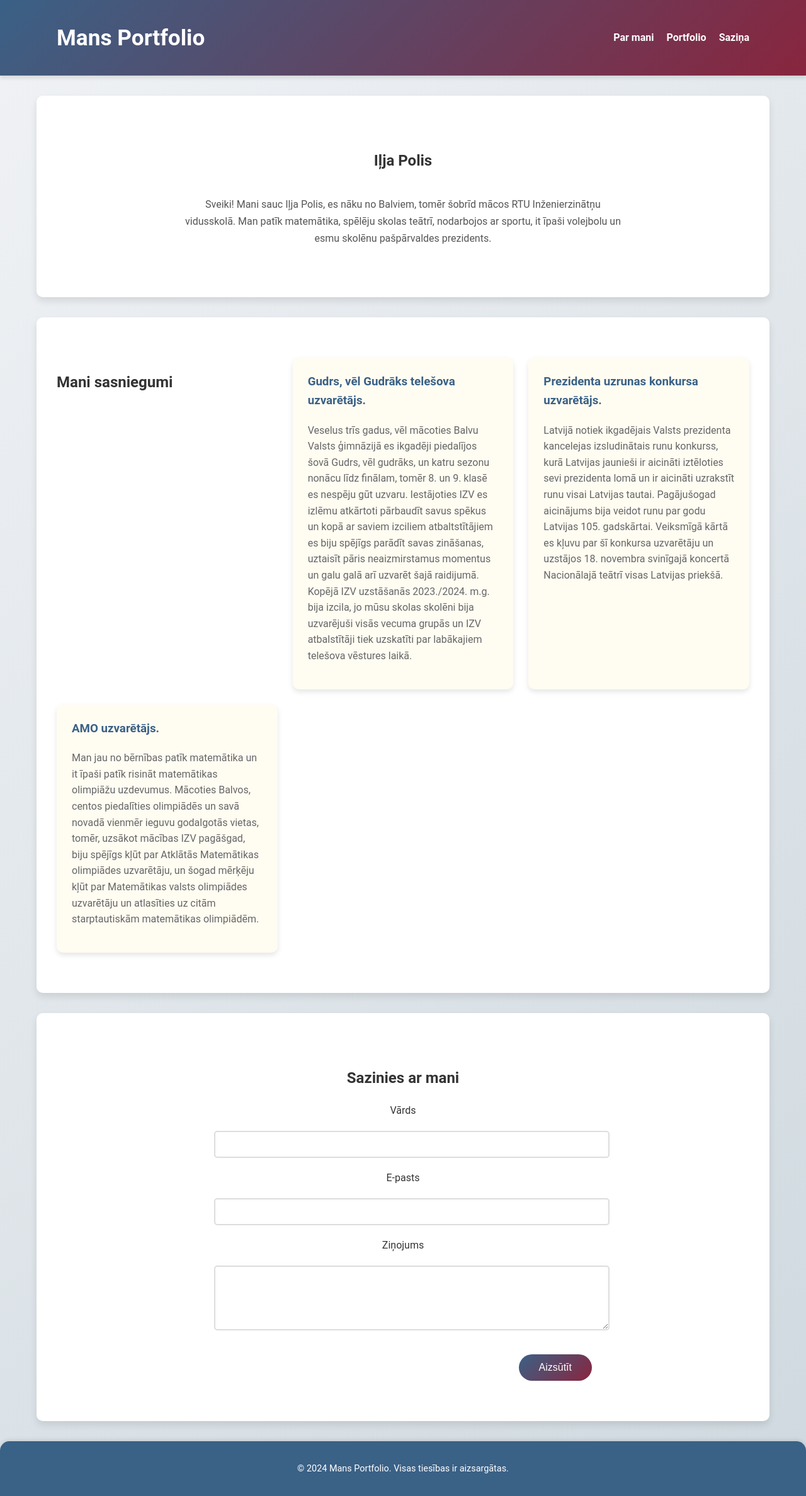
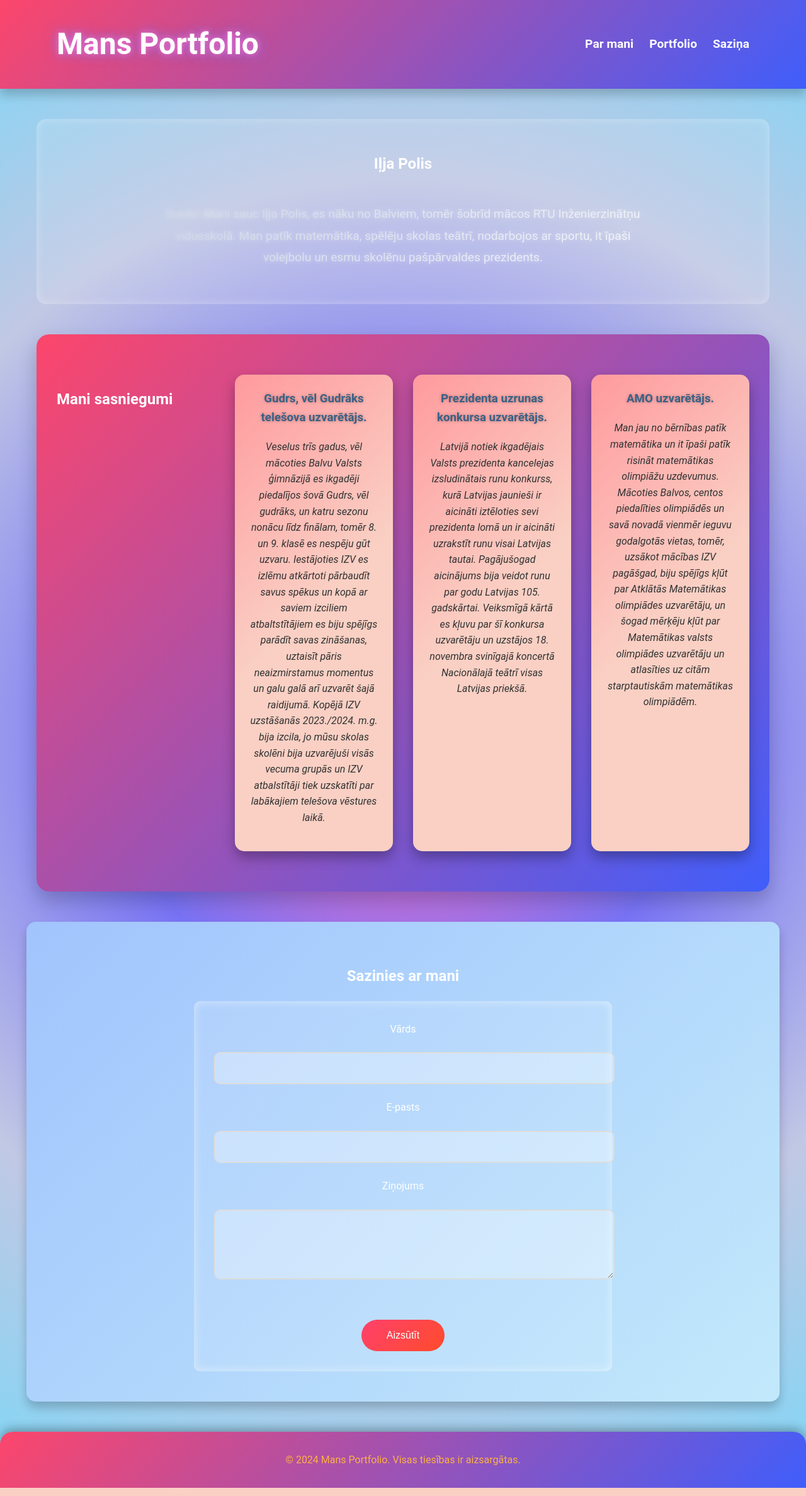
Before and after one commit to iljapolis/portfolioPy, a Flask app: page / in a window 1280 px wide. Shown: the whole page at 63% size. Run offline with Flask 3, Linux system fonts and the light colour scheme; some libraries are stand-ins or nearby versions.

Commit message:
psycho style

```diff
--- a/static/styles.css
+++ b/static/styles.css
@@ -4,18 +4,18 @@ body {
     line-height: 1.6;
     margin: 0;
     padding: 0;
-    background: linear-gradient(135deg, #f0f2f5, #cfd9df);
-    color: #333;
-    transition: all 0.3s ease-in-out;
+    background: radial-gradient(circle, #ff6ec4, #7873f5, #c1c8e4, #7fd6f6);
+    color: #fff;
+    transition: all 0.5s ease-in-out;
 }
 
 /* Header Styles */
 header {
-    background: #3a6186;
-    background: linear-gradient(135deg, #3a6186, #89253e);
+    background: linear-gradient(135deg, #fc466b, #3f5efb);
     color: #fff;
     padding: 2rem 0;
-    box-shadow: 0 4px 6px rgba(0, 0, 0, 0.1);
+    text-align: center;
+    box-shadow: 0 10px 15px rgba(0, 0, 0, 0.2);
 }
 
 nav {
@@ -29,13 +29,15 @@ nav {
 
 nav h1 {
     margin: 0;
-    font-size: 2.2rem;
+    font-size: 3rem;
+    font-weight: bold;
+    text-shadow: 0 0 10px #ff6ec4, 0 0 20px #7873f5;
 }
 
 nav ul {
     list-style: none;
     display: flex;
-    gap: 20px;
+    gap: 25px;
     margin: 0;
 }
 
@@ -47,145 +49,160 @@ nav a {
     color: #fff;
     text-decoration: none;
     font-weight: bold;
-    transition: color 0.3s ease;
+    font-size: 1.2rem;
+    transition: color 0.3s ease, transform 0.2s ease;
 }
 
 nav a:hover {
-    color: #ffd1ba;
+    color: #fcb045;
+    transform: scale(1.1);
 }
 
 /* Section Styles */
 section {
     padding: 4rem 2rem;
-    background: #fff;
-    margin: 2rem auto;
+    background: #3f5efb;
+    background: linear-gradient(135deg, #fc466b, #3f5efb);
+    margin: 3rem auto;
     max-width: 1100px;
-    border-radius: 10px;
-    box-shadow: 0 6px 12px rgba(0, 0, 0, 0.1);
-    transition: all 0.3s ease-in-out;
+    border-radius: 20px;
+    box-shadow: 0 15px 30px rgba(0, 0, 0, 0.2);
+    transition: all 0.5s ease;
 }
 
-/* About Section */
 #about {
     display: flex;
     flex-direction: column;
     align-items: center;
     text-align: center;
+    background: rgba(255, 255, 255, 0.1);
+    padding: 2rem;
+    border-radius: 15px;
+    box-shadow: inset 0 0 15px rgba(255, 255, 255, 0.3);
 }
 
 #about p {
-    max-width: 700px;
-    margin: 1rem 0;
-    color: #555;
-    line-height: 1.7;
+    max-width: 800px;
+    margin: 1.5rem 0;
+    color: #fff;
+    font-size: 1.2rem;
+    line-height: 1.8;
+    background: linear-gradient(135deg, #c3cfe2, #f5f7fa);
+    -webkit-background-clip: text;
+    color: transparent;
+    text-shadow: 0px 0px 8px rgba(255, 255, 255, 0.5);
 }
 
 /* Portfolio Section */
 #portfolio {
     display: grid;
-    grid-template-columns: repeat(auto-fit, minmax(300px, 1fr));
-    gap: 1.5rem;
+    grid-template-columns: repeat(auto-fit, minmax(250px, 1fr));
+    gap: 2rem;
 }
 
 .portfolio-item {
     background: #fffcf2;
     padding: 1.5rem;
-    border-radius: 10px;
-    transition: transform 0.3s ease, box-shadow 0.3s ease;
-    box-shadow: 0 4px 8px rgba(0, 0, 0, 0.1);
+    border-radius: 15px;
+    transition: transform 0.5s ease, box-shadow 0.5s ease;
+    box-shadow: 0 10px 20px rgba(0, 0, 0, 0.3);
     position: relative;
     overflow: hidden;
+    background: linear-gradient(135deg, #ff9a9e, #fad0c4, #fad0c4);
 }
 
 .portfolio-item:hover {
-    transform: translateY(-5px);
-    box-shadow: 0 10px 20px rgba(0, 0, 0, 0.2);
+    transform: translateY(-10px) rotate(3deg);
+    box-shadow: 0 20px 40px rgba(0, 0, 0, 0.5);
 }
 
 .portfolio-item h3 {
     color: #3a6186;
     margin-top: 0;
+    text-align: center;
+    text-shadow: 0 0 5px rgba(0, 0, 0, 0.3);
 }
 
 .portfolio-item p {
-    color: #666;
+    color: #333;
     margin-bottom: 1rem;
-}
-
-.portfolio-item::after {
-    content: "";
-    position: absolute;
-    top: 0;
-    right: 0;
-    bottom: 0;
-    left: 0;
-    background: rgba(255, 126, 95, 0.1);
-    opacity: 0;
-    transition: opacity 0.3s ease;
-}
-
-.portfolio-item:hover::after {
-    opacity: 1;
+    text-align: center;
+    font-style: italic;
 }
 
 /* Form Styles */
 #contact {
     text-align: center;
+    background: linear-gradient(135deg, #a1c4fd, #c2e9fb);
+    padding: 3rem;
+    border-radius: 15px;
+    box-shadow: 0 10px 15px rgba(0, 0, 0, 0.2);
 }
 
 form {
     display: flex;
     flex-direction: column;
-    gap: 1.2rem;
+    gap: 1.5rem;
     max-width: 600px;
     margin: 0 auto;
+    background: rgba(255, 255, 255, 0.1);
+    padding: 2rem;
+    border-radius: 10px;
+    box-shadow: inset 0 0 15px rgba(255, 255, 255, 0.5);
 }
 
 input, textarea {
     width: 100%;
-    padding: 0.75rem;
+    padding: 1rem;
     border: 2px solid #ddd;
-    border-radius: 5px;
-    transition: border-color 0.3s ease;
+    border-radius: 10px;
+    background: rgba(255, 255, 255, 0.3);
+    color: #fff;
+    transition: border-color 0.3s ease, background 0.3s ease;
 }
 
 input:focus, textarea:focus {
     border-color: #3a6186;
+    background: rgba(255, 255, 255, 0.7);
     outline: none;
 }
 
 button {
-    background: linear-gradient(135deg, #3a6186, #89253e);
+    background: linear-gradient(135deg, #ff416c, #ff4b2b);
     color: #fff;
     border: none;
-    padding: 0.75rem 2rem;
+    padding: 1rem 2.5rem;
     font-size: 1rem;
     cursor: pointer;
-    border-radius: 30px;
-    align-self: flex-end;
-    transition: background 0.3s ease;
-    max-width: 200px;
-    margin-left: auto;
+    border-radius: 50px;
+    align-self: center;
+    transition: all 0.3s ease;
+    margin-top: 1rem;
 }
 
 button:hover {
-    background: linear-gradient(135deg, #89253e, #3a6186);
+    background: linear-gradient(135deg, #ff4b2b, #ff416c);
+    transform: scale(1.1) rotate(3deg);
 }
 
+/* Footer Styles */
 footer {
     text-align: center;
     padding: 2rem;
-    background: #3a6186;
+    background: #3f5efb;
+    background: linear-gradient(135deg, #fc466b, #3f5efb);
     color: #fff;
-    border-top-left-radius: 15px;
-    border-top-right-radius: 15px;
-    box-shadow: 0 -2px 6px rgba(0, 0, 0, 0.1);
-    margin-top: 2rem;
+    border-top-left-radius: 20px;
+    border-top-right-radius: 20px;
+    box-shadow: 0 -5px 15px rgba(0, 0, 0, 0.3);
+    margin-top: 3rem;
+    font-size: 1.1rem;
 }
 
 footer p {
     margin: 0;
-    font-size: 0.9rem;
+    font-size: 1rem;
+    color: #fcb045;
 }
 
 /* Media Query for Mobile */
```
